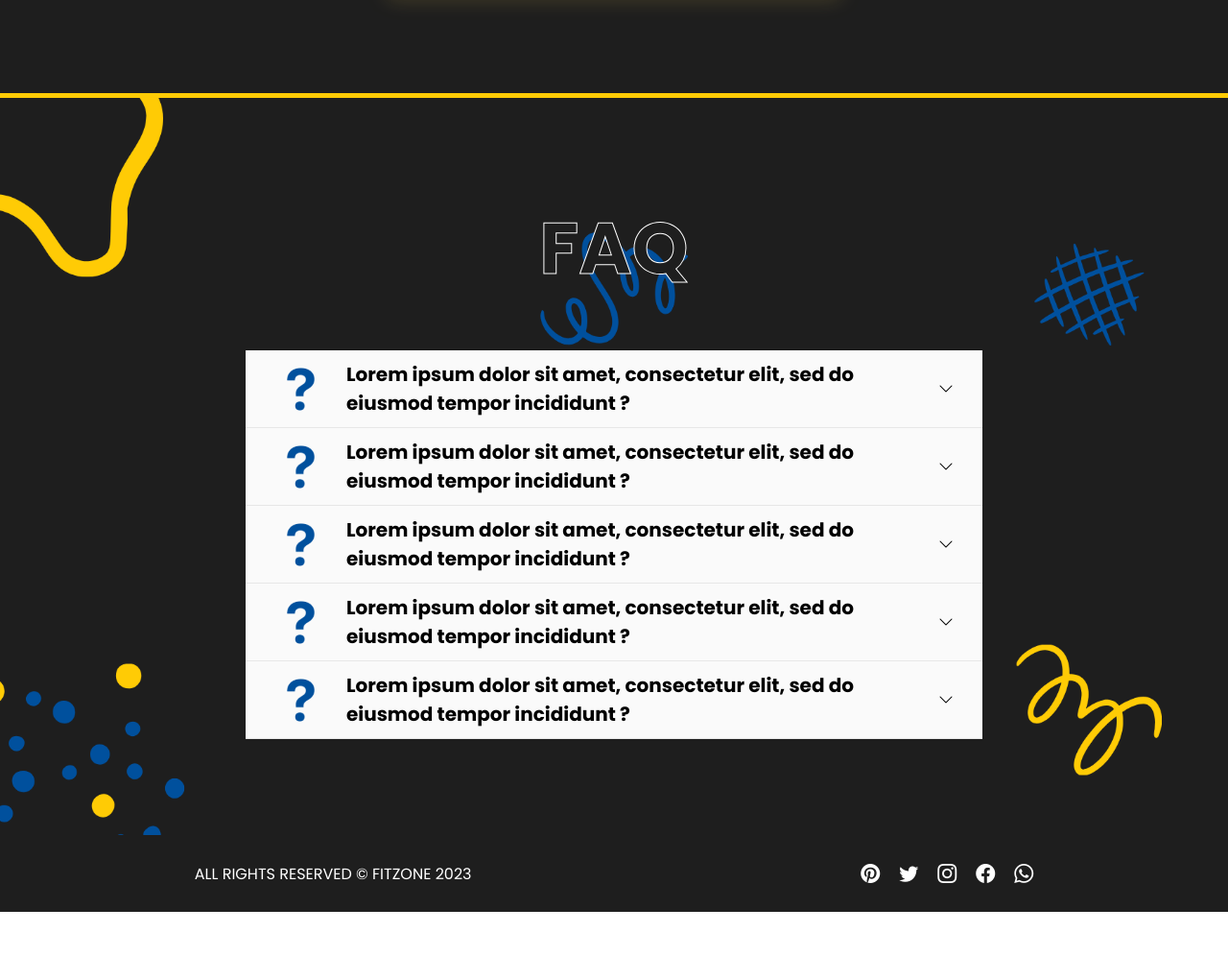
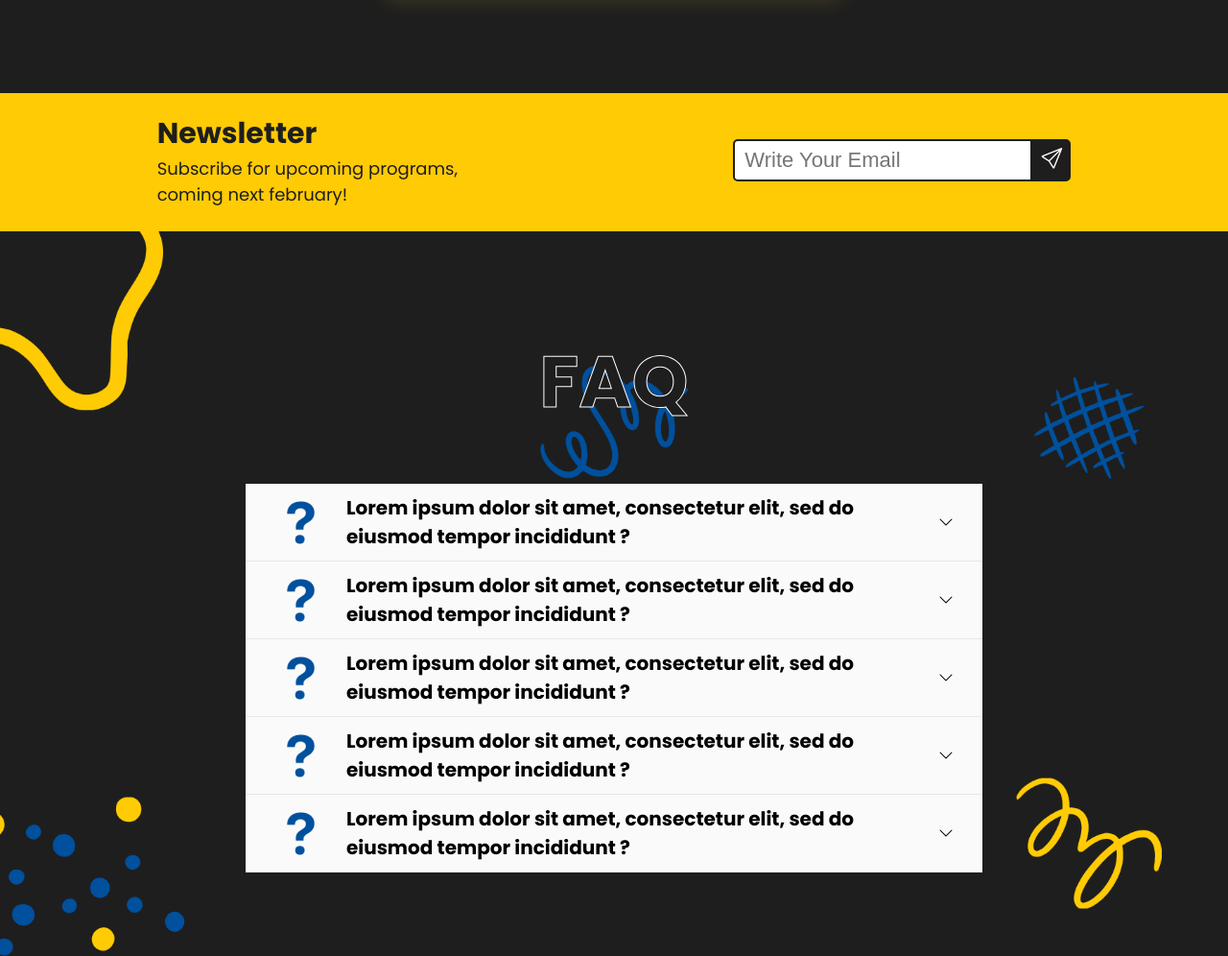
Before and after one commit to zinebMachrouh/Fitzone_Gym, a plain HTML site: page index.html in a window 1280 px wide. Shown: the part 1820-2816 px from the top of the page at 96% size. Before the commit the page ends 2770 px from the top, so only its background shows below. Drawn offline with nearby package versions, Linux system fonts and the light colour scheme.

Commit message:
adding newsletter section

```diff
--- a/index.html
+++ b/index.html
@@ -108,7 +108,18 @@
             </div>
            </div>
         </section>
-        <div id="faq">
+        <section id="newsletter">
+            <div class="news-text">
+                <h2>Newsletter</h2>
+                <p>Subscribe for upcoming programs, <br> coming next february!</p>
+            </div>
+            <form class="send">
+                <input type="email" placeholder="Write Your Email" required>
+                <button type="button" class="bi bi-send"></button>
+            </form>
+        </section>
+
+        <section id="faq">
             <div class="title">
                 <h2>FAQ</h2>
             </div>
@@ -189,7 +200,7 @@
                     </p>
                 </div>
             </div>
-        </div>
+        </section>
     </main>
     <footer>
         <span>ALL RIGHTS RESERVED &copy; FITZONE 2023</span>
--- a/styles/home.css
+++ b/styles/home.css
@@ -276,7 +276,40 @@ h1 span{
 .mini h4{
     font-size: 20px;
 }
-
+#newsletter{
+    display: flex;
+    background-color: #FFCB05;
+    align-items: center;
+    justify-content: space-around;
+    padding: 20px;
+    color: #1E1E1E;
+}
+.news-text h2{
+    font-size: 30px;
+}
+.news-text p{
+    font-size: 18px;
+}
+.send{
+    display: flex;
+    align-items: center;
+}
+.send input{
+    padding: 7px 10px;
+    font-size: 22px;
+    border: #1E1E1E 2px solid;
+    outline: none;
+    border-radius: 5px 0px 0px 5px;
+}
+.send button{
+    font-size: 22px;
+    padding: 7px;
+    border: #1E1E1E 2px solid;
+    outline: none;
+    background-color: #1E1E1E;
+    color: #fff;
+    border-radius: 0px 5px 5px 0px;
+}
 
 @keyframes right-to-left {
     from {
@@ -371,5 +404,12 @@ h1 span{
     .cards{
         margin-top: 100px;
     }
-
+    #newsletter{
+        flex-direction: column;
+        align-items: center;
+        gap: 25px;
+    }
+    .news-text{
+        text-align: center;
+    }
 }
```
